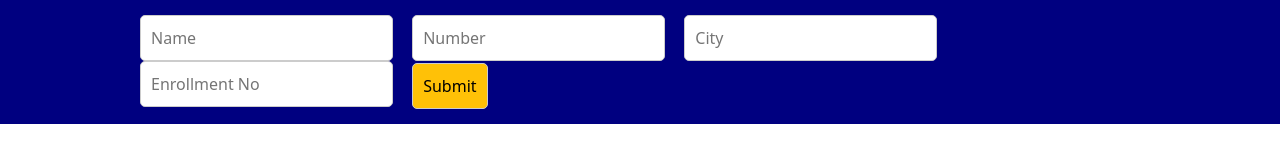
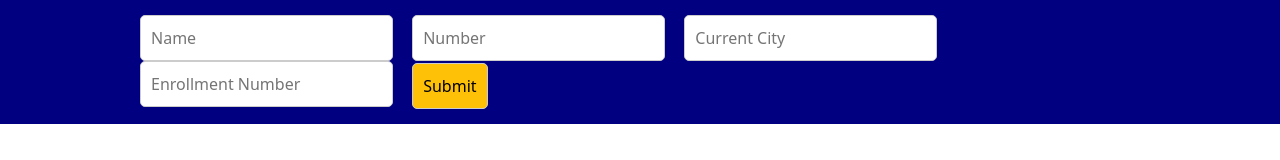
Before and after one commit to DiveshPandey24/StudentAttendanceMonitoringSystem, a plain HTML site: page student.html in a window 1280 px wide. Shown: the top 160 px of the page. Drawn offline with nearby package versions, Linux system fonts and the light colour scheme.

Commit message:
Changed placeholder name
* City - Current City
* Enrollment No - Enrollment Number

```diff
--- a/student.html
+++ b/student.html
@@ -16,8 +16,8 @@
         <form action="" id="form1">
             <input type="text" placeholder="Name" id="name" required>
             <input type="number" placeholder="Number" id="number" required>
-            <input type="text" placeholder="City" id="city" required>
-            <input type="number" placeholder="Enrollment No" id="rollNo" required>
+            <input type="text" placeholder="Current City" id="city" required>
+            <input type="number" placeholder="Enrollment Number" id="rollNo" required>
             <input type="submit" class="btn btn-warning">
         </form>
     </div>
```
